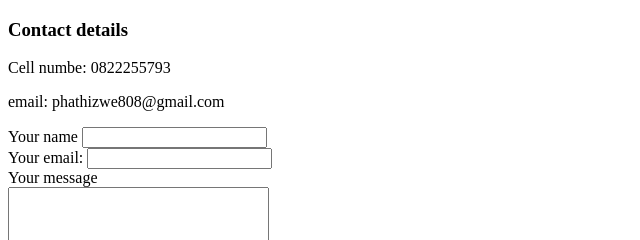
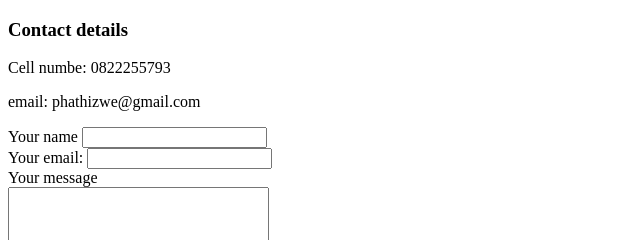
Before and after one commit to PhathizweGwebu/cv, a plain HTML site: page contactdetails.html in a window 1280 px wide. Shown: the top 240 px of the page, 0-640 px from the left. Drawn offline with Linux system fonts and the light colour scheme.

Commit message:
Update contactdetails.html

```diff
--- a/contactdetails.html
+++ b/contactdetails.html
@@ -9,7 +9,7 @@
 
 	<h3>Contact details</h3>
 		<p>Cell numbe: 0822255793</p>
-		<p>email: phathizwe808@gmail.com</p>
+		<p>email: phathizwe@gmail.com</p>
 	<form class="" action="mailto:phathizwe808@gmail.com" method="">
 		<label>Your name</label>
 		<input type="text" name=""><br>
```
